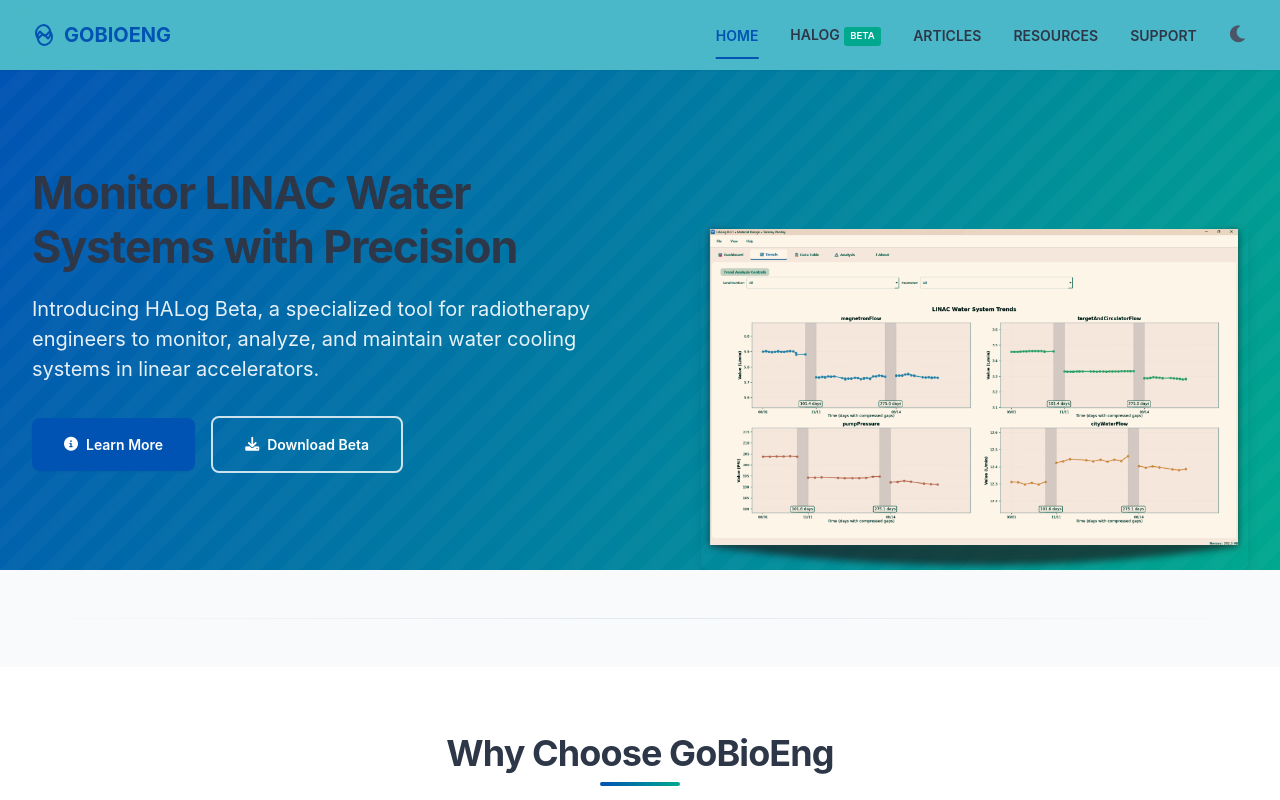
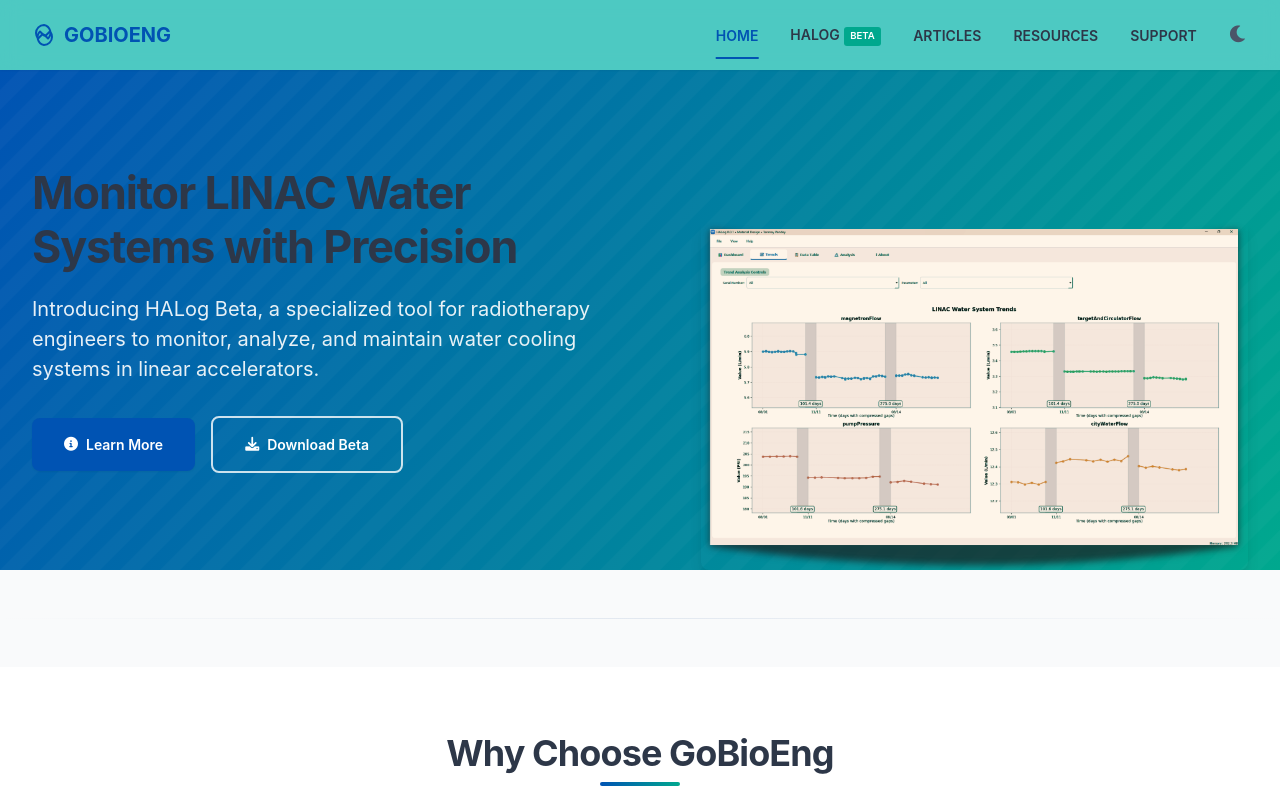
Before and after one commit to gobioeng/webdev, a plain HTML site: page index.html in a window 1280 px wide. Shown: the top 800 px of the page. Drawn offline with Linux system fonts and the light colour scheme.

Commit message:
Change header background color

```diff
--- a/css/styles.css
+++ b/css/styles.css
@@ -203,7 +203,7 @@
 
 /* Header */
 header {
-    background-color: #009cb3b3;
+    background-color: #00b3a9b0;
     box-shadow: var(--shadow-sm);
     position: sticky;
     top: 0;
```
